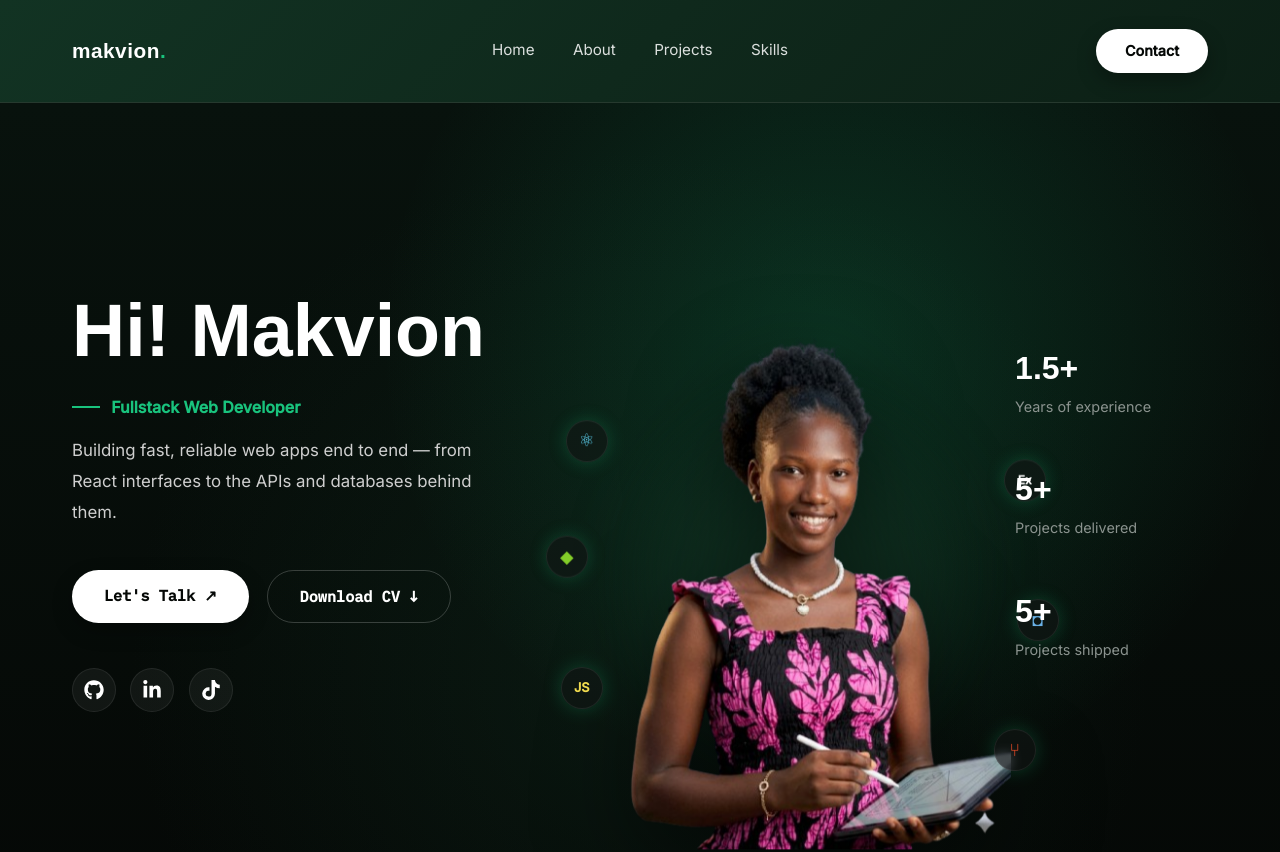
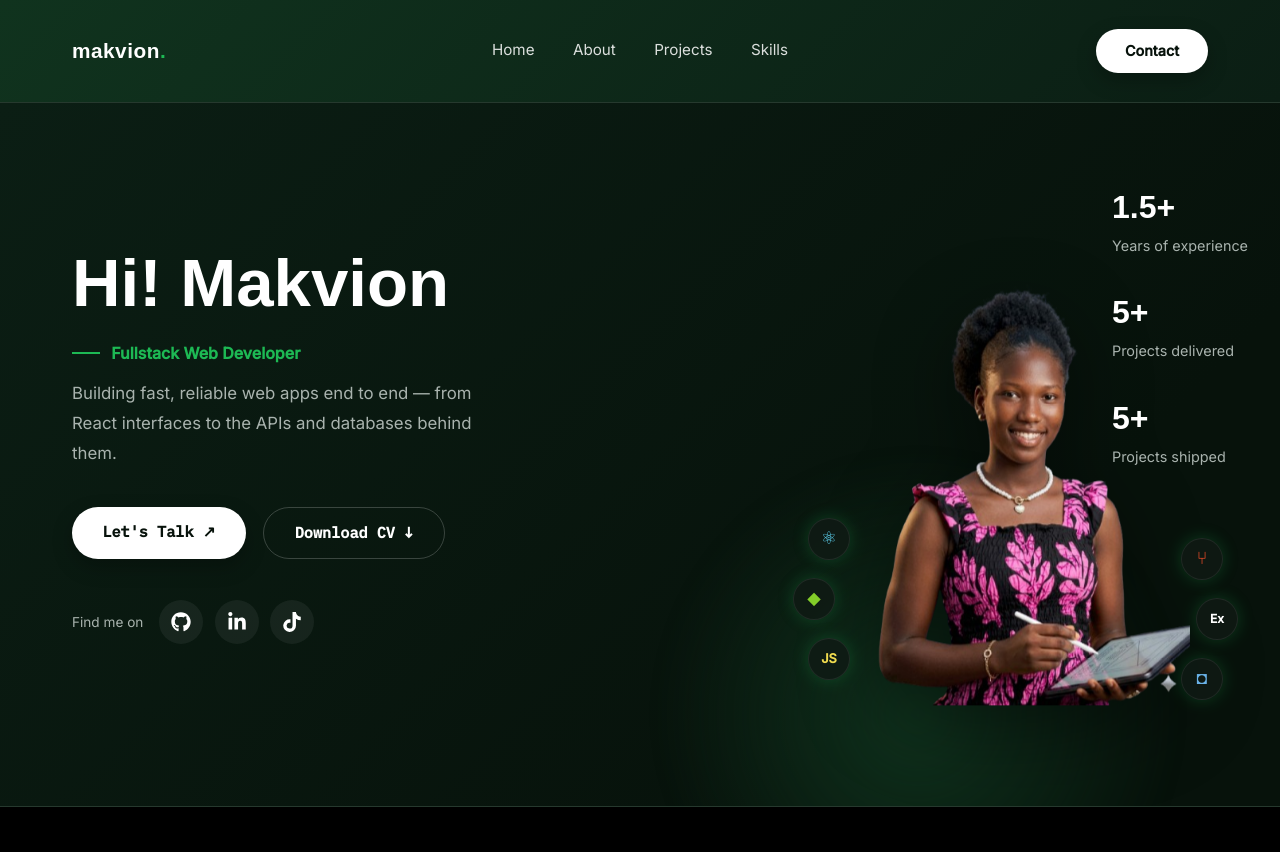
Before and after one commit to makvion-tech/MakvionTech, a React (Vite) app: page / in a window 1280 px wide. Shown: the top 852 px of the page. Built offline with nearby package versions, Linux system fonts and the light colour scheme.

Commit message:
updated color

```diff
--- a/src/components/Hero.jsx
+++ b/src/components/Hero.jsx
@@ -2,18 +2,18 @@ import { theme } from "../theme";
 import { FaGithub, FaLinkedinIn, FaTiktok } from "react-icons/fa";
 
 export default function Hero() {
+  const statLabelStyle = {
+    fontFamily: theme.font.body,
+    fontSize: "0.9rem",
+    color: theme.colors.textMuted,
+    marginTop: "0.25rem",
+  };
+
   const statNumberStyle = {
     fontFamily: theme.font.display,
     fontSize: "2rem",
     fontWeight: 700,
     color: theme.colors.white,
-  };
-
-  const statLabelStyle = {
-    fontFamily: theme.font.body,
-    fontSize: "0.9rem",
-    color: theme.colors.textMuted,
-    marginTop: "0.25rem",
   };
 
   const socialIconStyle = {
@@ -23,25 +23,23 @@ export default function Hero() {
     display: "flex",
     alignItems: "center",
     justifyContent: "center",
-    background: "rgba(255,255,255,0.05)",
-    border: `1px solid ${theme.colors.divider}`,
-    backdropFilter: "blur(6px)",
+    background: "rgba(255,255,255,0.06)",
     color: theme.colors.white,
     textDecoration: "none",
+    fontSize: "0.9rem",
   };
 
   const techBadgeStyle = {
     width: "42px",
     height: "42px",
     borderRadius: "50%",
-    background: "rgba(18,22,20,0.6)",
+    background: "rgba(16,26,20,0.85)",
     border: `1px solid ${theme.colors.divider}`,
-    backdropFilter: "blur(6px)",
     display: "flex",
     alignItems: "center",
     justifyContent: "center",
     fontSize: "1.1rem",
-    boxShadow: `0 0 18px rgba(25,195,125,0.25)`,
+    boxShadow: `0 0 16px rgba(29,185,84,0.25)`,
   };
 
   return (
@@ -50,26 +48,40 @@ export default function Hero() {
       className="hero-section hero-fade-in"
       style={{
         position: "relative",
-        background: `
-          radial-gradient(circle at 65% 30%, rgba(25,195,125,0.18), transparent 45%),
-          radial-gradient(circle at 50% 70%, rgba(18,51,35,0.35), transparent 60%),
-          linear-gradient(180deg, ${theme.colors.bgSecondary}, ${theme.colors.bgDark})
-        `,
-        padding: "3rem 4.5rem",
+        background: `linear-gradient(135deg, ${theme.colors.bgGreenDeep} 0%, ${theme.colors.bgDark} 75%)`,
+        padding: "5rem 4.5rem 6rem",
         display: "grid",
-        gridTemplateColumns: "1.2fr 1fr 0.45fr",
+        gridTemplateColumns: "1.1fr 1fr",
         alignItems: "center",
-        minHeight: "100vh",
+        gap: "3rem",
+        minHeight: "88vh",
         overflow: "hidden",
       }}
     >
+      {/* Radial glow layer behind the image */}
+      <div
+        aria-hidden="true"
+        style={{
+          position: "absolute",
+          right: "8%",
+          top: "50%",
+          transform: "translateY(-50%)",
+          width: "520px",
+          height: "520px",
+          borderRadius: "50%",
+          background: `radial-gradient(circle, ${theme.colors.bgGreenGlow} 0%, rgba(16,51,30,0) 70%)`,
+          filter: "blur(10px)",
+          pointerEvents: "none",
+        }}
+      />
+
       {/* Left column: intro copy */}
       <div style={{ position: "relative", zIndex: 2 }}>
         <h1
           style={{
             fontFamily: theme.font.display,
-            fontSize: "4.6rem",
-            fontWeight: 800,
+            fontSize: "4.2rem",
+            fontWeight: 700,
             color: theme.colors.white,
             margin: 0,
             lineHeight: 1.05,
@@ -83,7 +95,7 @@ export default function Hero() {
             display: "flex",
             alignItems: "center",
             gap: "0.7rem",
-            margin: "1.6rem 0 1rem",
+            margin: "1.4rem 0 0.8rem",
           }}
         >
           <span style={{ width: "28px", height: "2px", background: theme.colors.accent }} />
@@ -102,18 +114,18 @@ export default function Hero() {
         <p
           style={{
             fontFamily: theme.font.body,
-            color: theme.colors.textSecondary,
+            color: theme.colors.textMuted,
             fontSize: "1.05rem",
-            lineHeight: 1.85,
+            lineHeight: 1.8,
             maxWidth: "420px",
-            margin: "0 0 2.6rem",
+            margin: "0 0 2.4rem",
           }}
         >
           Building fast, reliable web apps end to end — from React
           interfaces to the APIs and databases behind them.
         </p>
 
-        <div style={{ display: "flex", gap: "1.1rem", marginBottom: "2.8rem" }}>
+        <div style={{ display: "flex", gap: "1.1rem", marginBottom: "2.6rem" }}>
           <a href="#contact" className="btn-primary">
             Let's Talk ↗
           </a>
@@ -122,7 +134,17 @@ export default function Hero() {
           </a>
         </div>
 
-        <div style={{ display: "flex", gap: "0.9rem" }}>
+        <div style={{ display: "flex", alignItems: "center", gap: "1rem" }}>
+          <span
+            style={{
+              fontFamily: theme.font.body,
+              color: theme.colors.textMuted,
+              fontSize: "0.85rem",
+            }}
+          >
+            Find me on
+          </span>
+          <div style={{ display: "flex", gap: "0.7rem" }}>
             <a href="https://github.com/makvion-tech" target="_blank" rel="noreferrer" className="social-icon" style={socialIconStyle}>
               <FaGithub size={20} />
             </a>
@@ -134,69 +156,53 @@ export default function Hero() {
             </a>
           </div>
         </div>
+      </div>
 
-      {/* Center column: portrait, centered horizontally, bottom-aligned */}
+      {/* Right column: photo + stats */}
       <div
         style={{
           position: "relative",
           zIndex: 2,
+          display: "flex",
+          justifyContent: "flex-end",
+          alignItems: "flex-end",
           height: "100%",
-          display: "flex",
-          justifyContent: "center",
-          alignItems: "flex-end",
         }}
       >
-        {/* Soft glow behind the portrait */}
-        <div
-          aria-hidden="true"
-          style={{
-            position: "absolute",
-            left: "50%",
-            bottom: "10%",
-            transform: "translateX(-50%)",
-            width: "420px",
-            height: "420px",
-            borderRadius: "50%",
-            background: `radial-gradient(circle, ${theme.colors.bgGreenGlow} 0%, rgba(18,51,35,0) 70%)`,
-            filter: "blur(20px)",
-            pointerEvents: "none",
-          }}
-        />
-
-        <div style={{ position: "relative", width: "min(40vw, 420px)" }}>
+        <div style={{ position: "relative", width: "380px", flexShrink: 0 }}>
           <img
             src="/photo.png"
             alt="Makvion, Fullstack Web Developer"
             className="hero-photo hero-float"
             style={{
-              width: "100%",
-              height: "80vh",
-              maxHeight: "640px",
+              width: "380px",
+              height: "460px",
               objectFit: "contain",
-              objectPosition: "bottom",
-              filter: "drop-shadow(0 30px 45px rgba(0,0,0,0.5))",
+              filter: "drop-shadow(0 25px 40px rgba(0,0,0,0.45))",
               display: "block",
             }}
           />
 
-          {/* Floating tech badges anchored to the portrait */}
-          <span title="React" style={{ ...techBadgeStyle, position: "absolute", bottom: "60%", left: "-25px", color: "#61dafb" }} className="hero-tech-float">⚛</span>
-          <span title="Node.js" style={{ ...techBadgeStyle, position: "absolute", bottom: "42%", left: "-45px", color: "#83cd29" }} className="hero-tech-float">◆</span>
-          <span title="JavaScript" style={{ ...techBadgeStyle, position: "absolute", bottom: "22%", left: "-30px", color: "#f0db4f", fontSize: "0.8rem", fontWeight: 700 }} className="hero-tech-float">JS</span>
-          <span title="Express" style={{ ...techBadgeStyle, position: "absolute", bottom: "55%", right: "-35px", color: theme.colors.white, fontSize: "0.75rem", fontWeight: 700 }} className="hero-tech-float">Ex</span>
-          <span title="PostgreSQL" style={{ ...techBadgeStyle, position: "absolute", bottom: "32%", right: "-48px", color: "#6ab2e7" }} className="hero-tech-float">◘</span>
-          <span title="Git" style={{ ...techBadgeStyle, position: "absolute", bottom: "12%", right: "-25px", color: "#f34f29" }} className="hero-tech-float">⑂</span>
-        </div>
+          {/* Floating tech stack badges — positioned relative to the photo itself */}
+          <span title="React" style={{ ...techBadgeStyle, position: "absolute", bottom: "150px", left: "-20px" }}>
+            <span style={{ color: "#61dafb" }}>⚛</span>
+          </span>
+          <span title="Node.js" style={{ ...techBadgeStyle, position: "absolute", bottom: "90px", left: "-35px", color: "#83cd29" }}>◆</span>
+          <span title="JavaScript" style={{ ...techBadgeStyle, position: "absolute", bottom: "30px", left: "-20px", color: "#f0db4f", fontSize: "0.8rem", fontWeight: 700 }}>JS</span>
+          <span title="PostgreSQL" style={{ ...techBadgeStyle, position: "absolute", bottom: "10px", right: "-15px", color: "#6ab2e7" }}>◘</span>
+          <span title="Express" style={{ ...techBadgeStyle, position: "absolute", bottom: "70px", right: "-30px", color: theme.colors.white, fontSize: "0.75rem", fontWeight: 700 }}>Ex</span>
+          <span title="Git" style={{ ...techBadgeStyle, position: "absolute", bottom: "130px", right: "-15px", color: "#f34f29" }}>⑂</span>
         </div>
 
-      {/* Right column: statistics */}
         <div
+          className="hero-stats"
           style={{
-          position: "relative",
-          zIndex: 2,
+            position: "absolute",
+            right: "-40px",
+            top: "0px",
             display: "flex",
             flexDirection: "column",
-          gap: "3rem",
+            gap: "2rem",
           }}
         >
           <div>
@@ -212,6 +218,7 @@ export default function Hero() {
             <div style={statLabelStyle}>Projects shipped</div>
           </div>
         </div>
+      </div>
     </section>
   );
 }
--- a/src/responsive.css
+++ b/src/responsive.css
@@ -18,14 +18,20 @@
   .hero-section {
     grid-template-columns: 1fr !important;
     padding: 2rem 1.5rem !important;
-    min-height: auto !important;
-    text-align: center;
-    gap: 2rem;
+  }
+
+  .hero-stats {
+    position: static !important;
+    flex-direction: row !important;
+    flex-wrap: wrap;
+    margin-top: 1.5rem !important;
+    gap: 1.5rem !important;
   }
 
   .hero-photo {
+    width: 100% !important;
+    max-width: 300px;
     height: 360px !important;
-    max-height: none !important;
   }
 }
 
@@ -43,51 +49,30 @@
 }
 
 .social-icon {
-  transition: transform 0.25s ease, background 0.25s ease, color 0.25s ease, box-shadow 0.25s ease;
+  transition: transform 0.25s ease, background 0.25s ease, color 0.25s ease;
 }
 
 .social-icon:hover {
-  transform: translateY(-4px) scale(1.12) rotate(-6deg);
-  box-shadow: 0 0 20px rgba(25, 195, 125, 0.45);
-  background: rgba(25, 195, 125, 0.12);
+  transform: translateY(-4px) scale(1.12);
 }
-
-@keyframes techFloat {
-  0%, 100% {
-    transform: translateY(0);
-  }
-  50% {
-    transform: translateY(-8px);
-  }
-}
-
-.hero-tech-float {
-  animation: techFloat 4s ease-in-out infinite;
-}
-
-.hero-tech-float:nth-of-type(2) { animation-delay: 0.6s; }
-.hero-tech-float:nth-of-type(3) { animation-delay: 1.2s; }
-.hero-tech-float:nth-of-type(4) { animation-delay: 1.8s; }
-.hero-tech-float:nth-of-type(5) { animation-delay: 0.3s; }
-.hero-tech-float:nth-of-type(6) { animation-delay: 0.9s; }
 
 /* Buttons */
 .btn-primary {
   display: inline-block;
   background: #ffffff;
-  color: #050806;
-  padding: 0.9rem 2rem;
+  color: #07120B;
+  padding: 0.85rem 1.9rem;
   border-radius: 999px;
   font-weight: 600;
   font-size: 0.95rem;
   text-decoration: none;
-  box-shadow: 0 8px 20px rgba(0, 0, 0, 0.3);
+  box-shadow: 0 8px 20px rgba(0, 0, 0, 0.25);
   transition: transform 0.2s ease, box-shadow 0.2s ease;
 }
 
 .btn-primary:hover {
   transform: translateY(-3px);
-  box-shadow: 0 12px 26px rgba(0, 0, 0, 0.4);
+  box-shadow: 0 12px 26px rgba(0, 0, 0, 0.35);
 }
 
 .btn-secondary {
@@ -95,7 +80,7 @@
   background: transparent;
   color: #ffffff;
   border: 1px solid rgba(255, 255, 255, 0.2);
-  padding: 0.9rem 2rem;
+  padding: 0.85rem 1.9rem;
   border-radius: 999px;
   font-weight: 600;
   font-size: 0.95rem;
@@ -104,9 +89,9 @@
 }
 
 .btn-secondary:hover {
-  background: #19C37D;
-  border-color: #19C37D;
-  color: #050806;
+  background: #1DB954;
+  border-color: #1DB954;
+  color: #07120B;
   transform: translateY(-3px);
 }
 
--- a/src/theme.js
+++ b/src/theme.js
@@ -1,18 +1,14 @@
 // Shared design tokens — import wherever needed to keep colors/spacing consistent
 export const theme = {
   colors: {
-    bgDark: "#050806",
-    bgSecondary: "#08120D",
-    bgGreenDeep: "#0C1F15",
-    bgGreenGlow: "#123323",
-    cardDark: "#121614",
+    bgDark: "#07120B",
+    bgGreenDeep: "#0B1E14",
+    bgGreenGlow: "#10331E",
+    cardDark: "#101A14",
     white: "#ffffff",
-    textMuted: "#8B938F",
-    textSecondary: "#CFCFCF",
-    accent: "#19C37D",
-    accentHighlight: "#29E08E",
+    textMuted: "#A9B3AE",
+    accent: "#1DB954",
     divider: "rgba(255,255,255,0.08)",
-    dividerFaint: "rgba(255,255,255,0.05)",
   },
   radius: {
     sm: "10px",
```
Lines whose indentation alone changed are shown as unchanged.
